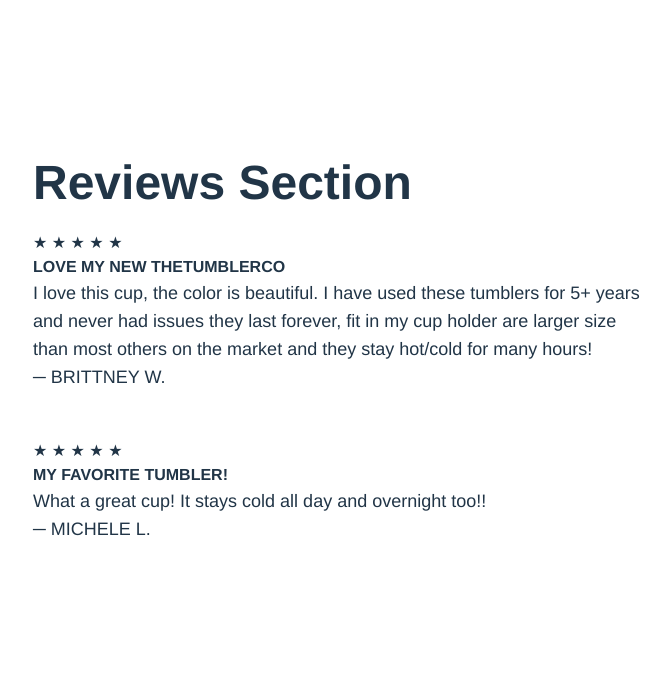
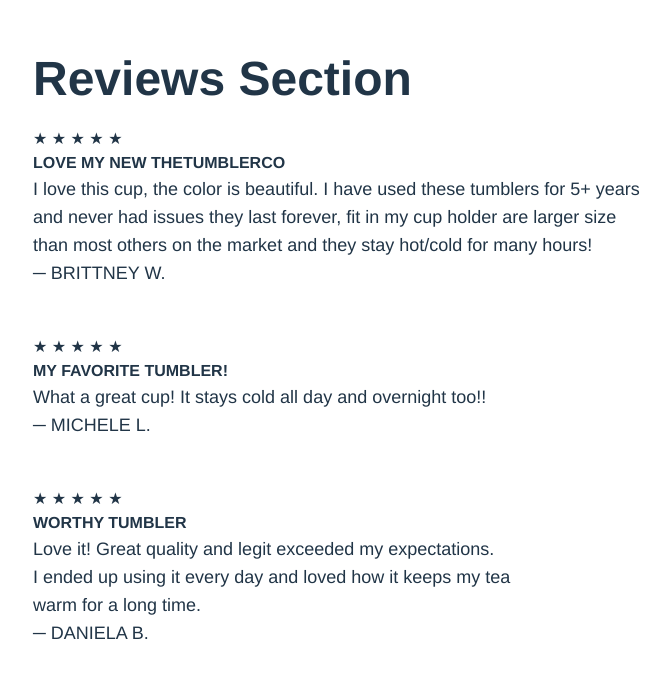
Before and after one commit to cg20221i/final-project-threejs-the-jolly-rangers, a React (Vite) app: page / in a window 1280 px wide. Shown: the part 1649-2326 px from the top of the page, without its empty margins (71-742 px from the left). Built offline with nearby package versions, Linux system fonts and the light colour scheme; no server answers.

Commit message:
add ratings

```diff
--- a/src/components/Reviews.jsx
+++ b/src/components/Reviews.jsx
@@ -13,6 +13,10 @@ const Reviews = () => {
         <p className="text-1xl font-bold">MY FAVORITE TUMBLER!</p>
         <p className="text-lg" align="justify-center">What a great cup! It stays cold all day and overnight too!!</p>
         <p className="text-lg">─ MICHELE L.</p>
+        <div><br/><br/>&#9733; &#9733; &#9733; &#9733; &#9733;</div>
+        <p className="text-1xl font-bold">WORTHY TUMBLER</p>
+        <p className="text-lg" align="justify-center">Love it! Great quality and legit exceeded my expectations.<br/> I ended up using it every day and loved how it keeps my tea<br/> warm for a long time.</p>
+        <p className="text-lg">─ DANIELA B.</p>
         </div>
       </section>
   );
```
